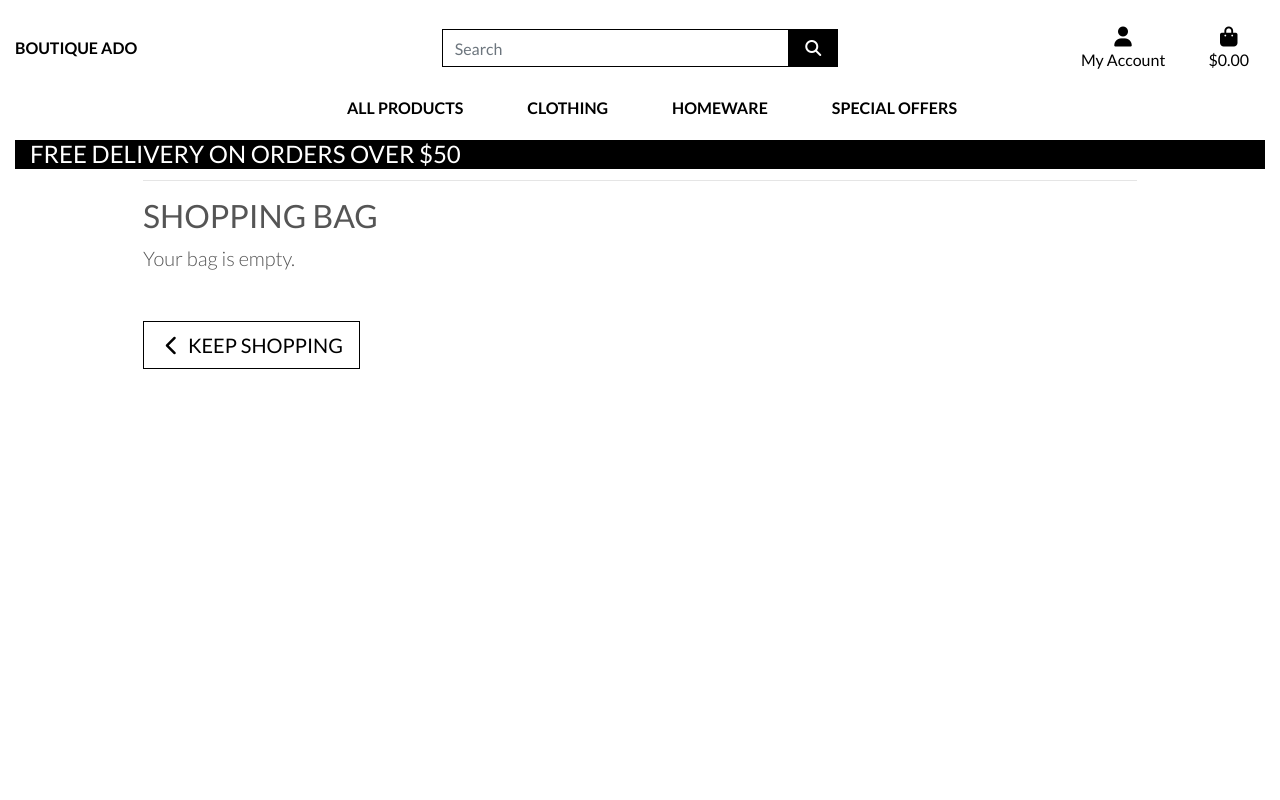
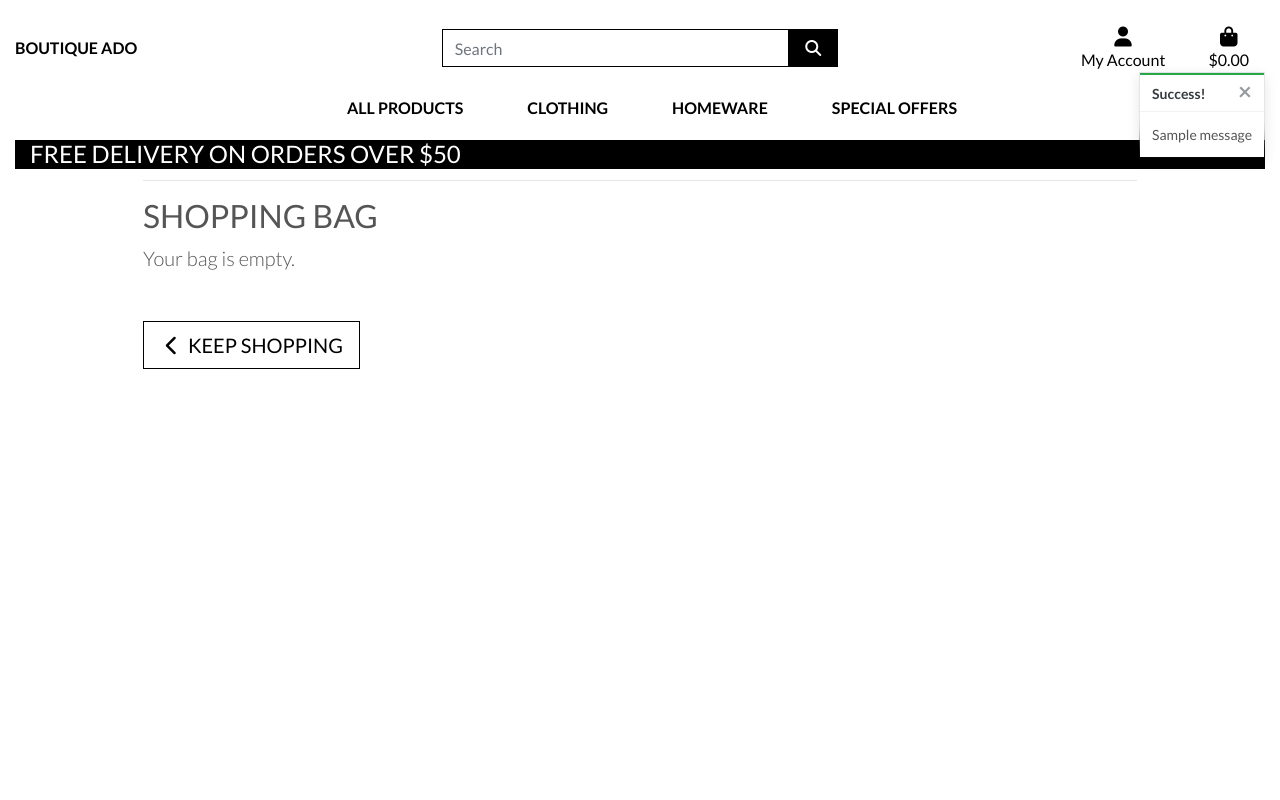
Before and after one commit to acmuckian/boutique_ado_v1, a Django app: page /bag/ in a window 1280 px wide. Run offline with Django 3.2, Linux system fonts and the light colour scheme; tables that the repository leaves empty hold one stand-in row (values such as "Sample post"); one stand-in notice (Sample message) is shown; some libraries are stand-ins or nearby versions.

Commit message:
added toasts

```diff
--- a/bag/views.py
+++ b/bag/views.py
@@ -1,4 +1,6 @@
 from django.shortcuts import render, redirect, reverse, HttpResponse
+from django.contrib import messages
+from products.models import Product
 
 # Create your views here.
 
@@ -13,6 +15,7 @@ def add_to_bag(request, item_id):
     """
     add a quantity of the specified product to the shopping bag
     """
+    product = Product.objects.get(pk=item_id)
     quantity = int(request.POST.get('quantity'))
     redirect_url = request.POST.get('redirect_url')
     size = None
@@ -35,6 +38,7 @@ def add_to_bag(request, item_id):
             bag[item_id] += quantity
         else:
             bag[item_id] = quantity
+            messages.success(request, f'Added {product.name} to your bag')
 
     request.session['bag'] = bag
     return redirect(redirect_url)
--- a/boutique_ado/settings.py
+++ b/boutique_ado/settings.py
@@ -73,6 +73,9 @@ MIDDLEWARE = [
 ]
 
 ROOT_URLCONF = 'boutique_ado.urls'
+
+
+MESSAGE_STORAGE = 'django.contrib.messages.storage.session.SessionStorage'
 
 TEMPLATES = [
     {
--- a/static/css/base.css
+++ b/static/css/base.css
@@ -90,6 +90,24 @@ a.category-badge > span.badge:hover {
     cursor: pointer;
 }
 
+/* ------------------------------- bootstrap toasts */
+
+.message-container {
+    position: fixed;
+    top: 72px;
+    right: 15px;
+    z-index: 99999999999;
+}
+
+.custom-toast {
+    overflow: visible;
+}
+
+.toast-capper {
+    height: 2px;
+}
+
+
 /* -------------------------------- Media Queries */
 
 /* Slightly larger container on xl screens */
--- a/templates/base.html
+++ b/templates/base.html
@@ -126,7 +126,22 @@
         </div>
     </header>
     {% if messages %}
-    <div class="message-container"></div>
+    <div class="message-container">
+        {% for message in messages %}
+          {% with message.level as level %}
+              {% if level == 40 %}
+                  {% include 'includes/toasts/toast_error.html' %}
+              {% elif level == 30 %}
+                  {% include 'includes/toasts/toast_warning.html' %}
+              {% elif level == 25 %}
+                  {% include 'includes/toasts/toast_success.html' %}
+              {% else %}
+                  {% include 'includes/toasts/toast_info.html' %}
+              {% endif %}
+          {% endwith %}
+        {% endfor %}
+
+    </div>
     {% endif %}
 
     {% block page_header %}
@@ -136,6 +151,12 @@
     {% endblock %}
 
     {% block postloadjs %}
+
+    <script type="text/javascript">
+        $('.toast').toast('show');
+    </script>
+
+
     {% endblock %}
 
 
--- /dev/null
+++ b/templates/includes/toasts/toast_success.html
@@ -0,0 +1,13 @@
+<div class="toast custom-toast rounded-0 border-top 0" data-autohide="false">
+    <div class="arrow-up arrow-success"></div>
+    <div class="w-100 toast-capper bg-success"></div>
+    <div class="toast-header bg-white text-dark">
+        <strong class="mr-auto">Success!</strong>
+        <button type="button" class="ml-2 mb-1 close text-dark" data-dismiss="toast" aria-label="Close">
+            <span aria-hidden="true">&times;</span>
+        </button>
+    </div>
+    <div class="toast-body bg-white">
+        {{ message }}
+    </div>
+</div>
```
Also changed, not shown: templates/includes/toasts/toast_error.html (added, +13 -0 lines), templates/includes/toasts/toast_info.html (added, +13 -0 lines), templates/includes/toasts/toast_warning.html (added, +13 -0 lines).
